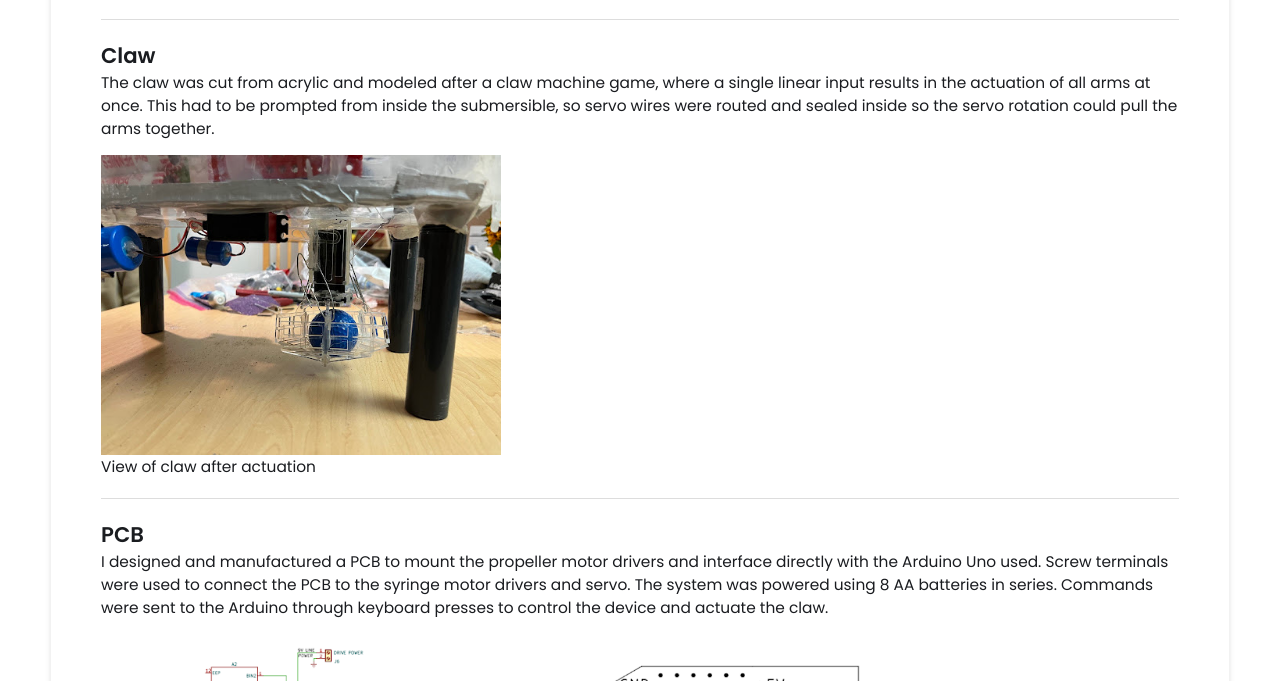
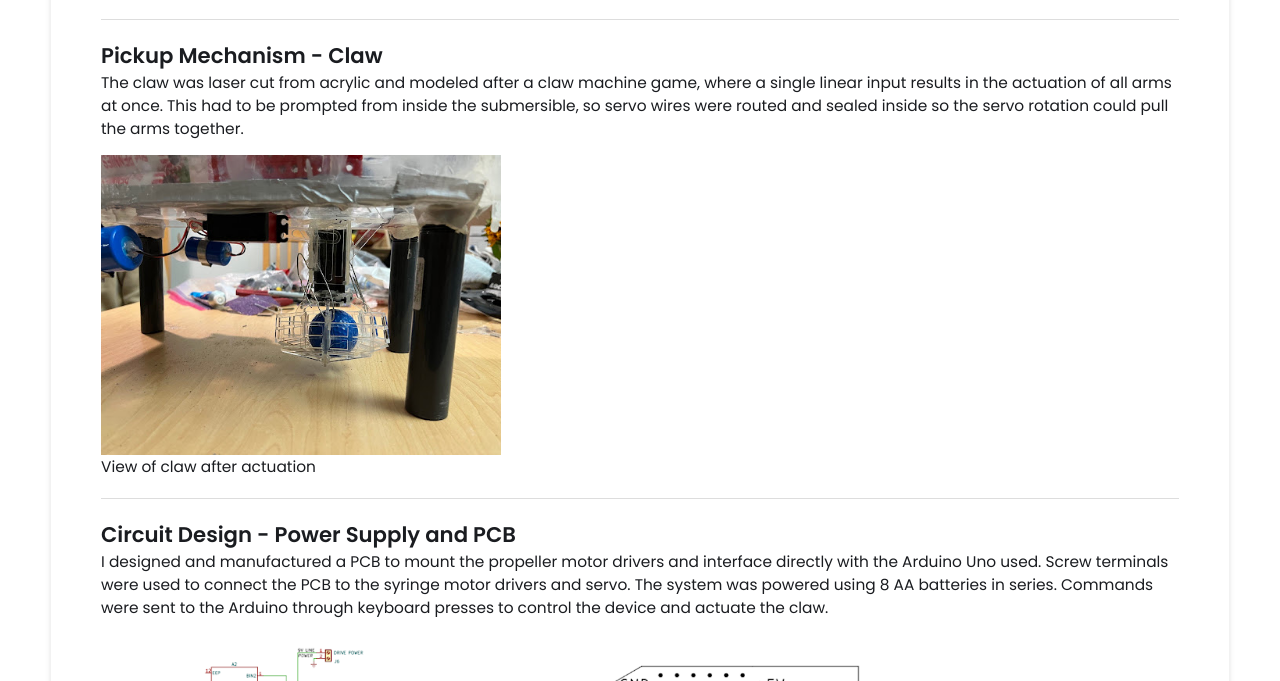
Before and after one commit to rileytinianov/rileytinianov.github.io, a Jekyll site: the page built from _projects/Submersible/index.md, in a window 1280 px wide and 900 px high, scrolled down 957 px, cut to the strip 219-900 px from the top of the window. Built offline with Jekyll 4.4.1, drawn with Linux system fonts in a browser that asks for light colours.

Commit message:
Update index.md

```diff
--- a/_projects/Submersible/index.md
+++ b/_projects/Submersible/index.md
@@ -19,15 +19,15 @@ View of rack and pinion syringes and 3D printed motor mounts
 
 ---
 
-## Claw
-The claw was cut from acrylic and modeled after a claw machine game, where a single linear input results in the actuation of all arms at once. This had to be prompted from inside the submersible, so servo wires were routed and sealed inside so the servo rotation could pull the arms together.
+## Pickup Mechanism - Claw
+The claw was laser cut from acrylic and modeled after a claw machine game, where a single linear input results in the actuation of all arms at once. This had to be prompted from inside the submersible, so servo wires were routed and sealed inside so the servo rotation could pull the arms together.
 
 {% include image-gallery.html images="HoldingGolfBall.jpg" height="300" %}
 View of claw after actuation
 
 ---
 
-## PCB
+## Circuit Design - Power Supply and PCB
 I designed and manufactured a PCB to mount the propeller motor drivers and interface directly with the Arduino Uno used. Screw terminals were used to connect the PCB to the syringe motor drivers and servo. The system was powered using 8 AA batteries in series. Commands were sent to the Arduino through keyboard presses to control the device and actuate the claw.
 
 {% include image-gallery.html images="SLD.png, PCBSub.png, HoldingPCB.jpg" height="300" %}
```
